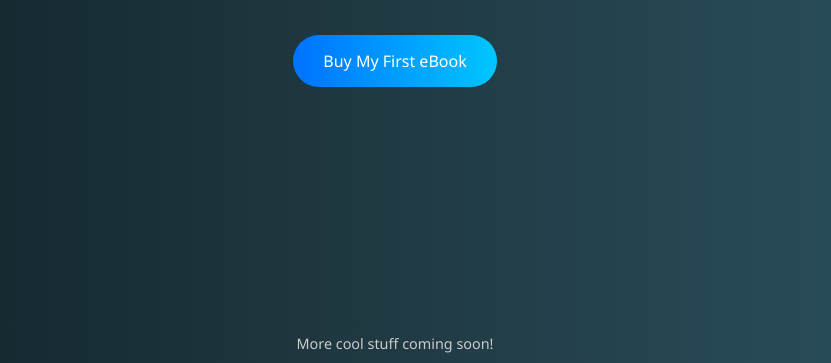
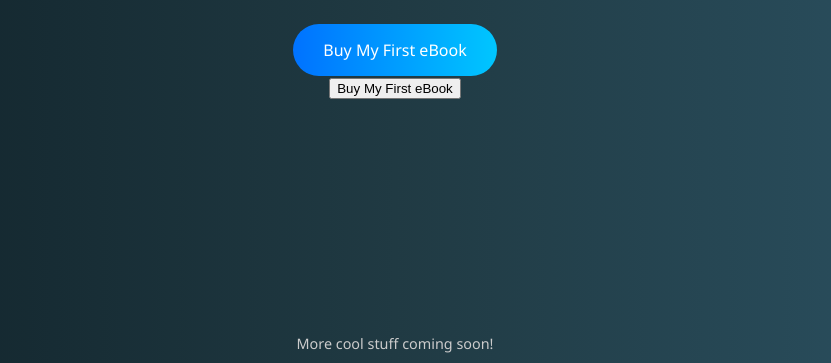
Before and after one commit to Samleo796735/Hustlewithleo, a plain HTML site: page index.html in a window 1280 px wide. Shown: the part 437-800 px from the top of the page, without its empty margins (245-1076 px from the left). Drawn offline with Linux system fonts and the light colour scheme.

Commit message:
Update index.html

```diff
--- a/index.html
+++ b/index.html
@@ -48,7 +48,9 @@
 <body>
   <h1>Welcome to HustleWithLeo</h1>
   <p>Built by <strong>Leo</strong> – Your one-stop shop for AI eBooks, posters, and thumbnails.</p>
-  <a href="#" class="btn">Buy My First eBook</a>
+  <a href="#" class="btn">Buy My First eBook</a><a href="YOUR_PDF_LINK_HERE" download>
+  <button style="...">Buy My First eBook</button>
+  </a>
   <div class="footer">More cool stuff coming soon!</div>
 </body>
 </html>
```
